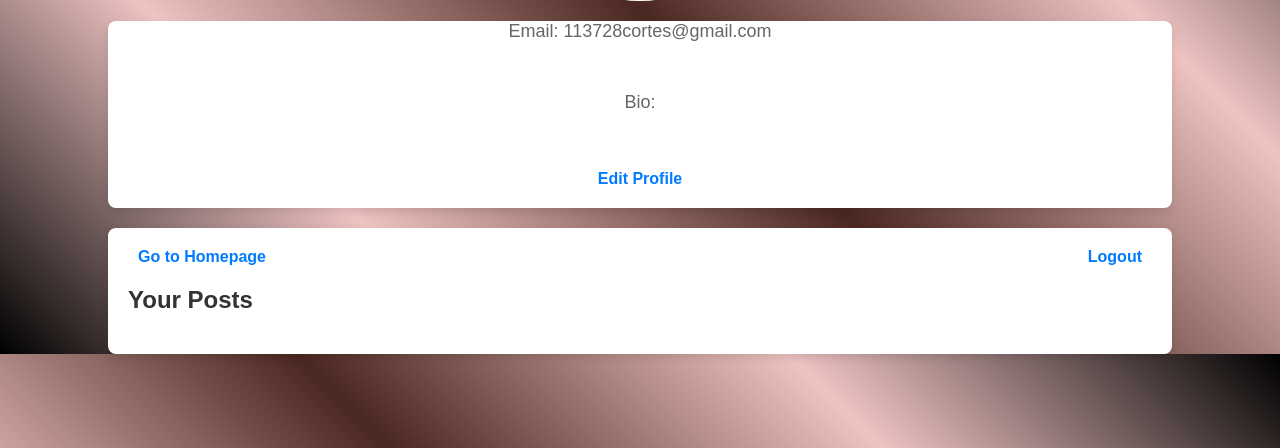
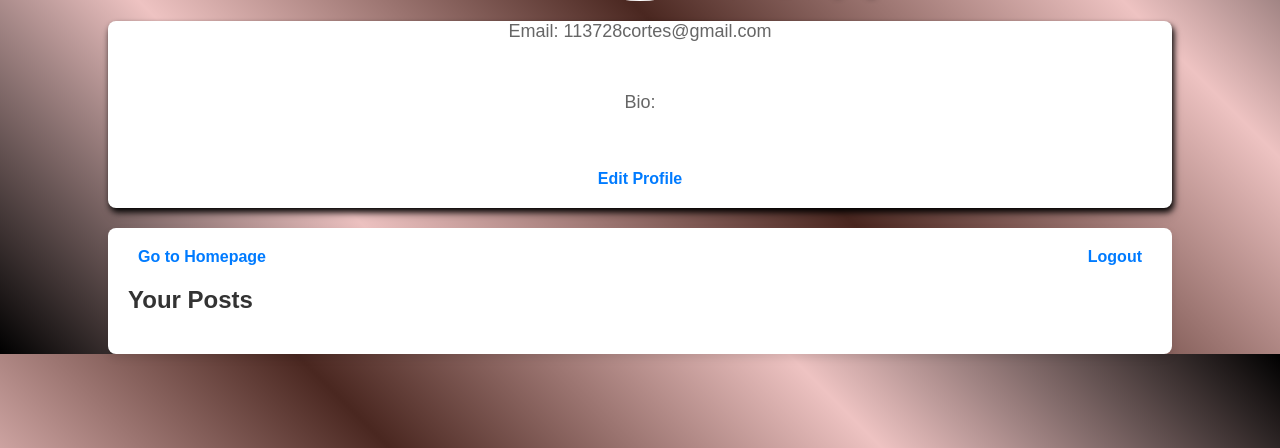
Before and after one commit to Wawayooo/DjangoSocialMedia, a Django app: page /profile/ in a window 1280 px wide. Shown: the part 334-782 px from the top of the page. Run offline with Django 5.2, Linux system fonts and the light colour scheme; a user stored in the database is signed in; data comes from the database, SQL or seed files in the repository.

Commit message:
Changes in Style

```diff
--- a/Static/style/Profile.css
+++ b/Static/style/Profile.css
@@ -34,6 +34,7 @@ body {
   margin-top: -75px;
   box-shadow: 0 4px 8px rgba(0, 0, 0, 0.1);
   border-radius: 8px;
+  filter: drop-shadow(2px 4px 3px black);
 }
 
 h1 {
```
